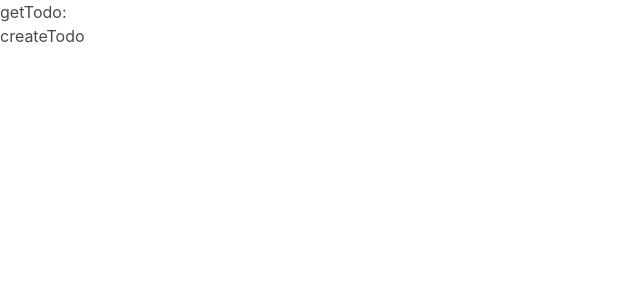
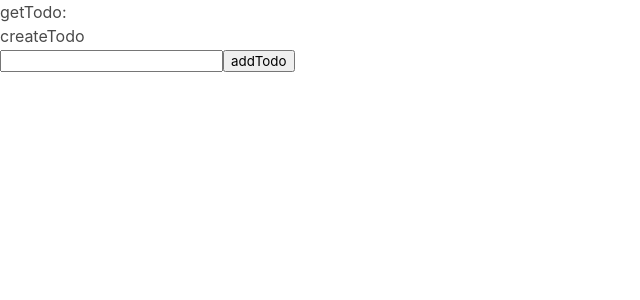
Before and after one commit to yikeda6616/tempus, a React (Create React App) app in the folder packages/web/: page / in a window 1280 px wide. Shown: the top 300 px of the page, without its empty margins (0-640 px from the left). Built offline with nearby package versions, Linux system fonts and the light colour scheme.

Commit message:
Add inputTodo

```diff
--- a/packages/web/src/actions/todo.ts
+++ b/packages/web/src/actions/todo.ts
@@ -2,6 +2,7 @@ import axios from 'axios';
 
 export const GET_TODO = 'GET_TODO';
 export const CREATE_TODO = 'CREATE_TODO';
+export const INPUT_TODO = 'INPUT_TODO';
 
 export function getTodo() {
   return async (dispatch: any) => {
@@ -16,10 +17,20 @@ export function getTodo() {
 
 export function createTodo(name: string) {
   return async (dispatch: any) => {
-    const res = await axios.post('api/todo/', { name: 'axiosposttest' });
+    await axios.post('api/todo/', { name: name });
 
     dispatch({
       type: CREATE_TODO,
+      name: name,
     });
   };
 }
+
+export function inputTodo(e: any) {
+  return (dispatch: any) => {
+    dispatch({
+      type: INPUT_TODO,
+      keyword: e.target.value,
+    });
+  };
+}
--- a/packages/web/src/components/App.tsx
+++ b/packages/web/src/components/App.tsx
@@ -1,27 +1,33 @@
-import React from 'react';
+import React, { useState } from 'react';
 import { connect } from 'react-redux';
 import { bindActionCreators } from 'redux';
 
-import { getTodo } from '../actions/todo';
-import { createTodo } from '../actions/todo';
+import { getTodo, createTodo, inputTodo } from '../actions/todo';
 
 const App: React.FC = (props: any) => {
-  console.log(props);
+  const [localState, setKeyword] = useState({ keyword: '' });
+
+  console.log(localState, props);
+
   return (
     <div>
       <p onClick={props.getTodo}>getTodo: {props.name}</p>
       <p onClick={props.createTodo}>createTodo</p>
+      <input type="text" value={localState.keyword} onChange={e => setKeyword({ keyword: e.target.value })} />
+      <button onClick={() => props.createTodo(localState.keyword)}>addTodo</button>
     </div>
   );
 };
 
 const mapStateToProps = (state: any) => ({
   name: state.name,
+  keyword: state.keyword,
 });
 
 const mapDispatchToProps = (dispatch: any) => ({
   getTodo: bindActionCreators(getTodo, dispatch),
   createTodo: bindActionCreators(createTodo, dispatch),
+  inputTodo: bindActionCreators(inputTodo, dispatch),
 });
 
 export default connect(
--- a/packages/web/src/reducers/todo.ts
+++ b/packages/web/src/reducers/todo.ts
@@ -1,15 +1,30 @@
-import { GET_TODO, CREATE_TODO } from '../actions/todo';
+import { GET_TODO, CREATE_TODO, INPUT_TODO } from '../actions/todo';
 
 interface TodoState {
   name: string;
+  keyword: string;
 }
 
-export default function reducer(state: TodoState = { name: '' }, action: { type: string; name: string }): TodoState {
+interface ActionType {
+  type: string;
+  name: string;
+  keyword: string;
+}
+
+export default function reducer(state: TodoState = { name: '', keyword: '' }, action: ActionType): TodoState {
   switch (action.type) {
     case GET_TODO:
       return { ...state, name: action.name };
+
     case CREATE_TODO:
       return { ...state, name: action.name };
+
+    case INPUT_TODO:
+      return {
+        ...state,
+        keyword: action.keyword,
+      };
+
     default:
       return state;
   }
```
